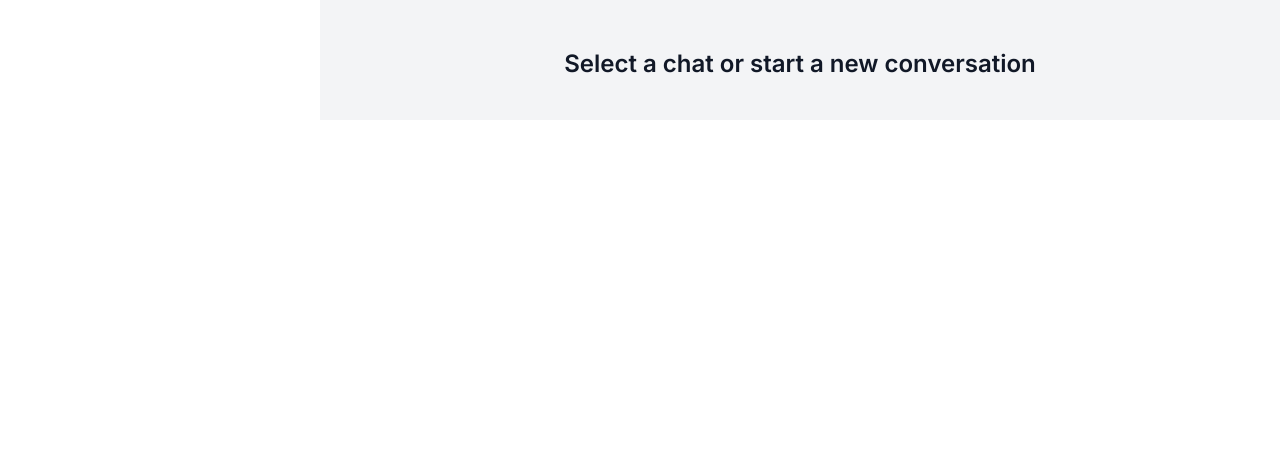
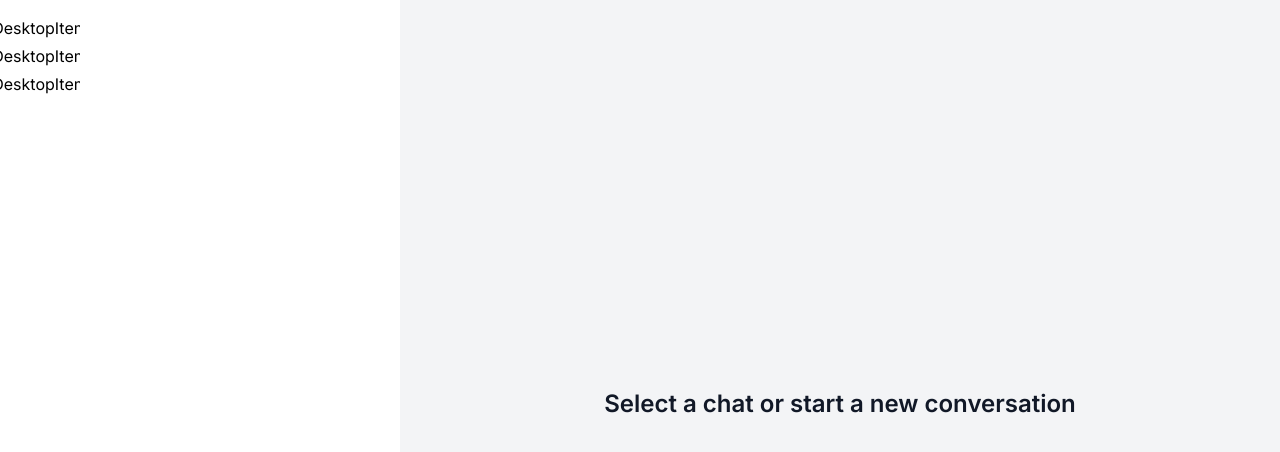
Before and after one commit to EricaReis/messenger-clone-nextjs13, a Next.js app: page /users in a window 1280 px wide. Shown: the top 452 px of the page. Built offline with nearby package versions, Linux system fonts and the light colour scheme.

Commit message:
Add basic structure of Users layout sidebar page

```diff
--- /dev/null
+++ b/app/components/sidebar/DesktopItem.tsx
@@ -0,0 +1,28 @@
+"use client"
+
+import clsx from "clsx"
+import Link from "next/link"
+
+interface DesktopItemProps {
+  label: string
+  icon: any
+  href: string
+  onClick?: () => void
+  active?: boolean
+}
+
+export default function DesktopItem({
+  label,
+  icon,
+  href,
+  onClick,
+  active,
+}: DesktopItemProps) {
+  const handleClick = () => {
+    if (onClick) {
+      return onClick()
+    }
+  }
+
+  return <div>DesktopItem</div>
+}
--- /dev/null
+++ b/app/components/sidebar/DesktopSidebar.tsx
@@ -0,0 +1,59 @@
+"use client"
+import useRoutes from "@/app/hooks/useRoutes"
+import { useState } from "react"
+import DesktopItem from "./DesktopItem"
+
+export default function DesktopSidebar() {
+  const routes = useRoutes()
+  const [isOpen, setIsOpen] = useState(false)
+
+  return (
+    <div
+      className="
+        hidden
+        lg:fixed
+        lg:inset-y-0
+        lg:left-0
+        lg:z-40
+        lg:w-20
+        xl:px-6
+        lg:overflow-y-auto
+        lg:bg-white
+        lg:pb-4
+        lg:flex
+        lg:flex-col
+        justify-between
+      "
+    >
+      <nav
+        className="
+          mt-4
+          flex
+          flex-col
+          justify-between
+        "
+      >
+        <ul
+          role="list"
+          className="
+            flex
+            flex-col
+            items-center
+            space-y-1
+          "
+        >
+          {routes.map((item) => (
+            <DesktopItem
+              key={item.label}
+              href={item.href}
+              label={item.label}
+              icon={item.icon}
+              active={item.active}
+              onClick={item.onClick}
+            />
+          ))}
+        </ul>
+      </nav>
+    </div>
+  )
+}
--- /dev/null
+++ b/app/components/sidebar/Sidebar.tsx
@@ -0,0 +1,11 @@
+import { ReactNode } from "react"
+import DesktopSidebar from "./DesktopSidebar"
+
+export default async function Sidebar({ children }: { children: ReactNode }) {
+  return (
+    <div className="h-full">
+      <DesktopSidebar />
+      <main className="lg:pl-20 h-full">{children}</main>
+    </div>
+  )
+}
--- /dev/null
+++ b/app/hooks/useConversation.ts
@@ -0,0 +1,21 @@
+import { useParams } from "next/navigation";
+import { useMemo } from "react";
+
+export default function useConversation () {
+  const params = useParams();
+
+  const conversationId = useMemo(() => {
+    if (!params?.conversationId) {
+      return '';
+    }
+
+    return params.conversationId as string
+  }, [params.conversationId]);
+
+  const isOpen = useMemo(() => !!conversationId, [conversationId]);
+
+  return useMemo(() => ({
+    isOpen,
+    conversationId
+  }), [isOpen, conversationId])
+}
--- /dev/null
+++ b/app/hooks/useRoutes.ts
@@ -0,0 +1,36 @@
+import { useMemo } from "react";
+
+import { useParams, usePathname } from "next/navigation";
+
+import { HiChat } from 'react-icons/hi'
+import { HiArrowLeftOnRectangle, HiUsers } from 'react-icons/hi2'
+import { SignOutParams, signOut } from "next-auth/react";
+import useConversation from "./useConversation";
+
+export default function useRoutes () {
+  const pathname = usePathname()
+  const { conversationId } = useConversation()
+
+  const routes = useMemo(() => [
+    {
+      label:'Chat',
+      href: '/conversations',
+      icon: HiChat,
+      active: pathname === '/conversations' || !!conversationId
+    },
+    {
+      label:'Users',
+      href: '/users',
+      icon: HiUsers,
+      active: pathname === '/users'
+    },
+    {
+      label:'Logout',
+      href: '#',
+      onClick: () => signOut(),
+      icon: HiArrowLeftOnRectangle
+    },
+  ], [pathname, conversationId])
+
+  return routes;
+}
--- a/app/users/layout.tsx
+++ b/app/users/layout.tsx
@@ -1,9 +1,15 @@
 import { ReactNode } from "react"
+import Sidebar from "../components/sidebar/Sidebar"
 
 export default async function UsersLayout({
   children,
 }: {
   children: ReactNode
 }) {
-  return <div>{children}</div>
+  return (
+    // @ts-expect-error Server Component
+    <Sidebar>
+      <div className="h-full">{children}</div>
+    </Sidebar>
+  )
 }
```
